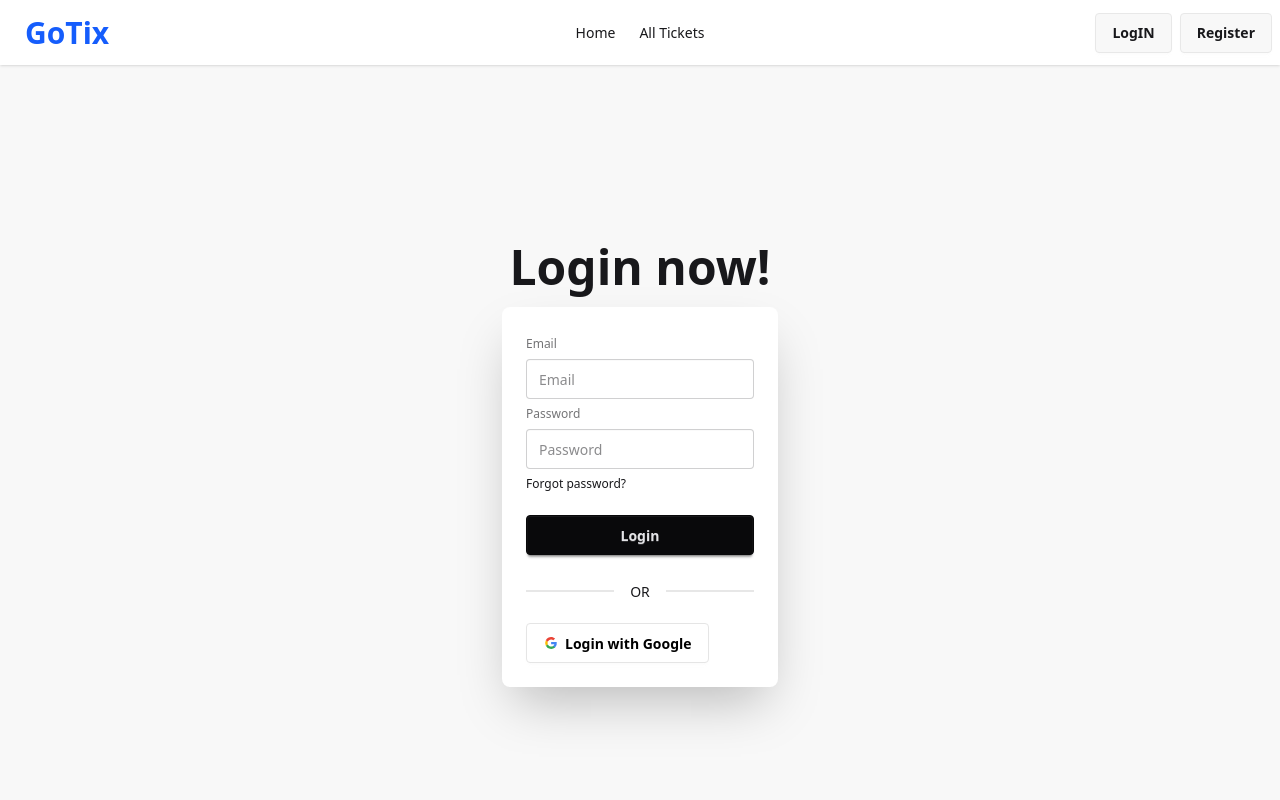
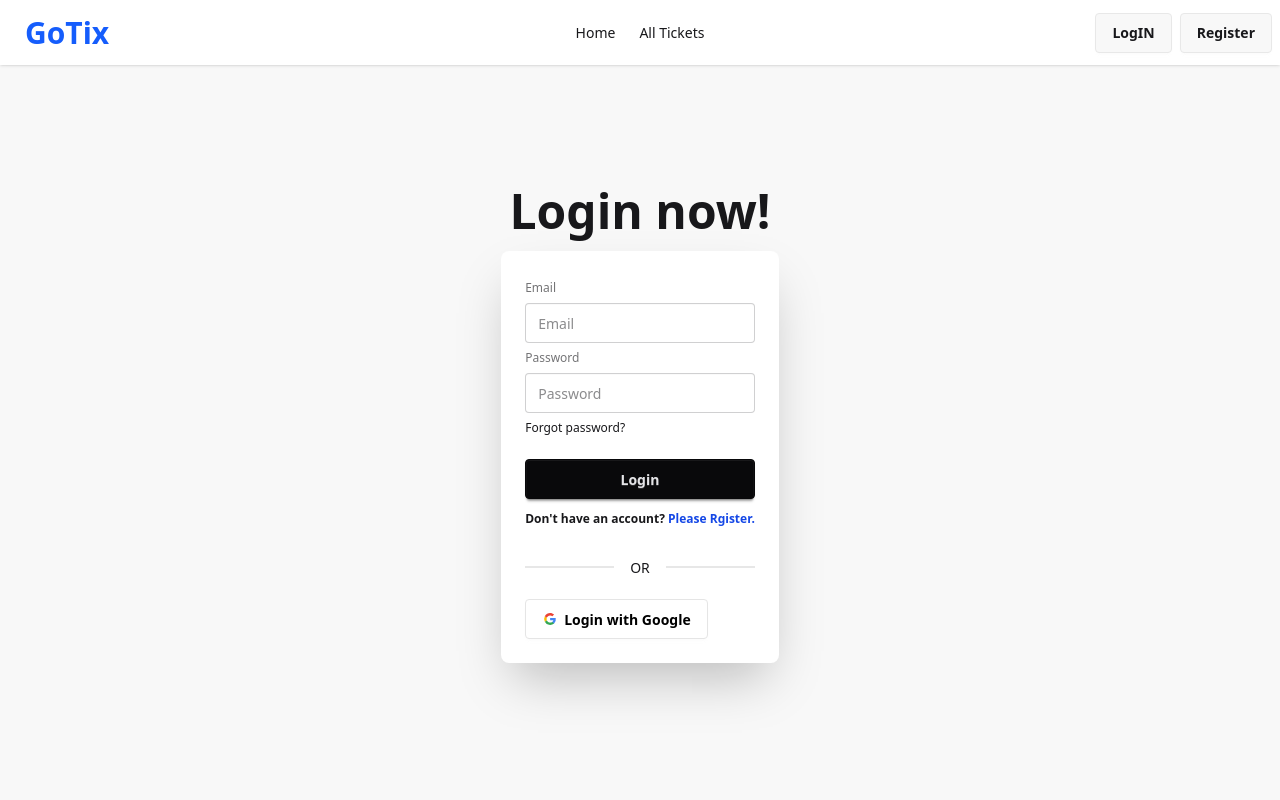
Before and after one commit to MUSTAKIMBIN/Go-Tix-Client, a React (Vite) app: page /logIn in a window 1280 px wide. Shown: the top 800 px of the page. Built offline with nearby package versions, Linux system fonts and the light colour scheme.

Commit message:
finished logIn page Style and navigate to register page

```diff
--- a/src/Components/Navber/Navber.jsx
+++ b/src/Components/Navber/Navber.jsx
@@ -14,7 +14,7 @@ const Navber = () => {
     </>
   );
   return (
-    <div className="navbar bg-base-100 shadow-sm">
+    <div className="navbar bg-base-100 shadow-sm sticky top-0 z-10">
       <div className="navbar-start">
         <div className="dropdown">
           <div tabIndex={0} role="button" className="btn btn-ghost lg:hidden">
--- a/src/Pages/LogIN/LogIn.jsx
+++ b/src/Pages/LogIN/LogIn.jsx
@@ -1,9 +1,10 @@
 import React from "react";
 import SocalLogIn from "../../Components/SocalLogIn/SocalLogIn";
+import { Link } from "react-router";
 
 const LogIn = () => {
   return (
-    <div className="hero bg-base-200 min-h-screen">
+    <div className="hero bg-base-200 min-h-[90vh]">
       <div className="hero-content flex-col ">
         <div className="text-center ">
           <h1 className="text-5xl font-bold">Login now!</h1>
@@ -25,6 +26,12 @@ const LogIn = () => {
                 </div>
                 <button className="btn btn-neutral w-full mt-4">Login</button>
               </fieldset>
+              <Link to={`/register`}>
+                <p className="text-xs font-semibold my-2">
+                  Don't have an account?{" "}
+                  <span className="text-blue-700">Please Rgister.</span>
+                </p>
+              </Link>
             </form>
             <div className="divider">OR</div>
             <SocalLogIn></SocalLogIn>
```
